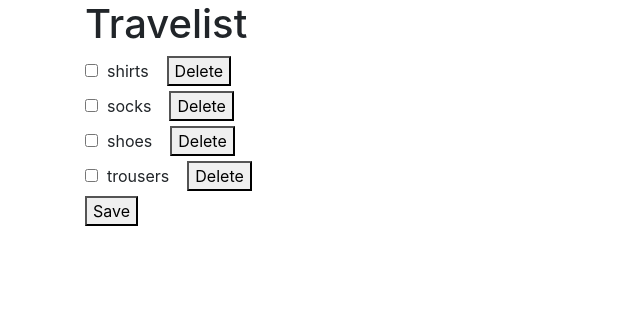
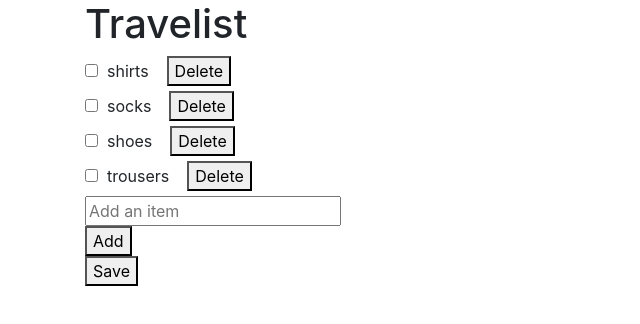
Before and after one commit to melvinlau/travelist, a React (Create React App) app in the folder client/: page /travelist in a window 1280 px wide. Shown: the top 324 px of the page, without its empty margins (0-640 px from the left). Built offline with nearby package versions, Linux system fonts and the light colour scheme.

Commit message:
Items can be added

```diff
--- /dev/null
+++ b/client/src/components/AddItemForm.js
@@ -0,0 +1,28 @@
+import React, { useState } from "react";
+
+function AddItemForm({ addItem }) {
+  const [value, setValue] = useState('');
+
+  const handleChange = e => {
+    setValue(e.target.value);
+  }
+
+  const handleSubmit = () => {
+    addItem(value);
+    setValue('');
+  }
+
+  return (
+    <div>
+      <input
+        type="text"
+        placeholder="Add an item"
+        value={value}
+        onChange={handleChange}
+      /> <br />
+      <button onClick={handleSubmit}>Add</button>
+    </div>
+  );
+}
+
+export default AddItemForm;
--- a/client/src/components/PackingList.js
+++ b/client/src/components/PackingList.js
@@ -1,5 +1,6 @@
 import React, { useState } from "react";
 import PackingListItem from './PackingListItem';
+import AddItemForm from './AddItemForm';
 
 function PackingList({ trip, updateTrip }) {
 
@@ -38,12 +39,14 @@ function PackingList({ trip, updateTrip }) {
               name={item}
               complete={complete}
               unComplete={unComplete}
-              addItem={addItem}
               deleteItem={deleteItem}
             />
           );
         })
       }
+
+      <AddItemForm addItem={addItem} />
+
       <button>
         Save
       </button>
--- a/client/src/components/PackingListItem.js
+++ b/client/src/components/PackingListItem.js
@@ -1,6 +1,6 @@
 import React, { useState } from "react";
 
-function PackingListItem({ id, name, complete, unComplete, addItem, deleteItem }) {
+function PackingListItem({ id, name, complete, unComplete, deleteItem }) {
 
   const [isComplete, setCompletionStatus] = useState(false);
   const toggleCheckbox = e => {
```
